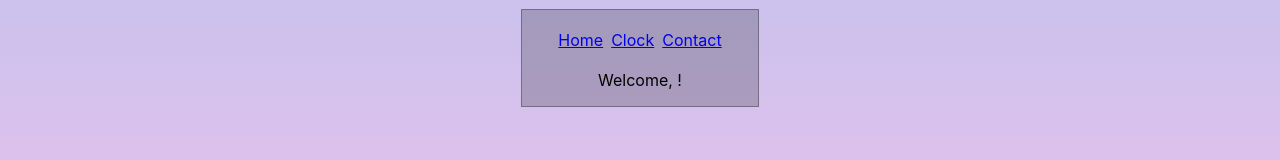
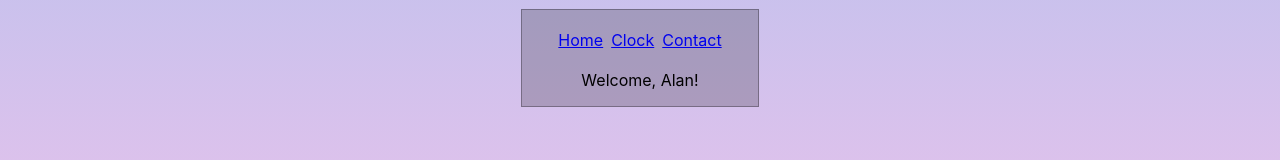
Before and after one commit to AVPrince/my-app, a React (Create React App) app: page / in a window 1280 px wide. Shown: the part 342-502 px from the top of the page. Built offline with nearby package versions, Linux system fonts and the light colour scheme.

Commit message:
added render

```diff
--- a/src/App.js
+++ b/src/App.js
@@ -12,7 +12,10 @@ function App() {
   return (
     <div className="App">
       <Navigation />
-      <Route path="/" exact component={Welcome}/>
+      <Route
+      path="/"
+      exact
+      render={(...props) => <Welcome name="Alan" />} />
       <Route path ="/clock" component={Clock} />
       <Route path ="/contact" component={Contact} />
     </div>
```
Also changed, not shown: 1 other file (tests, documents, lock files or other folders).
